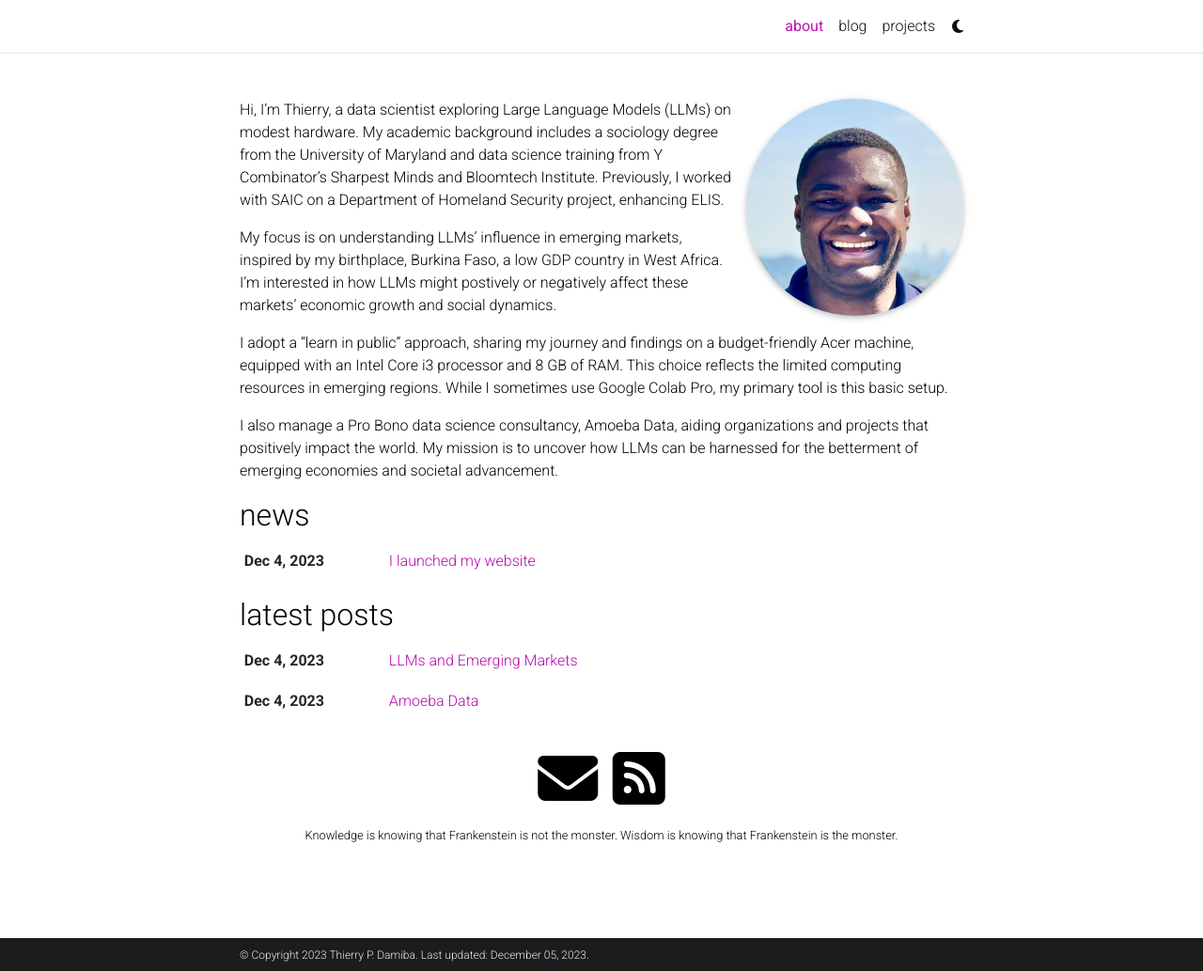
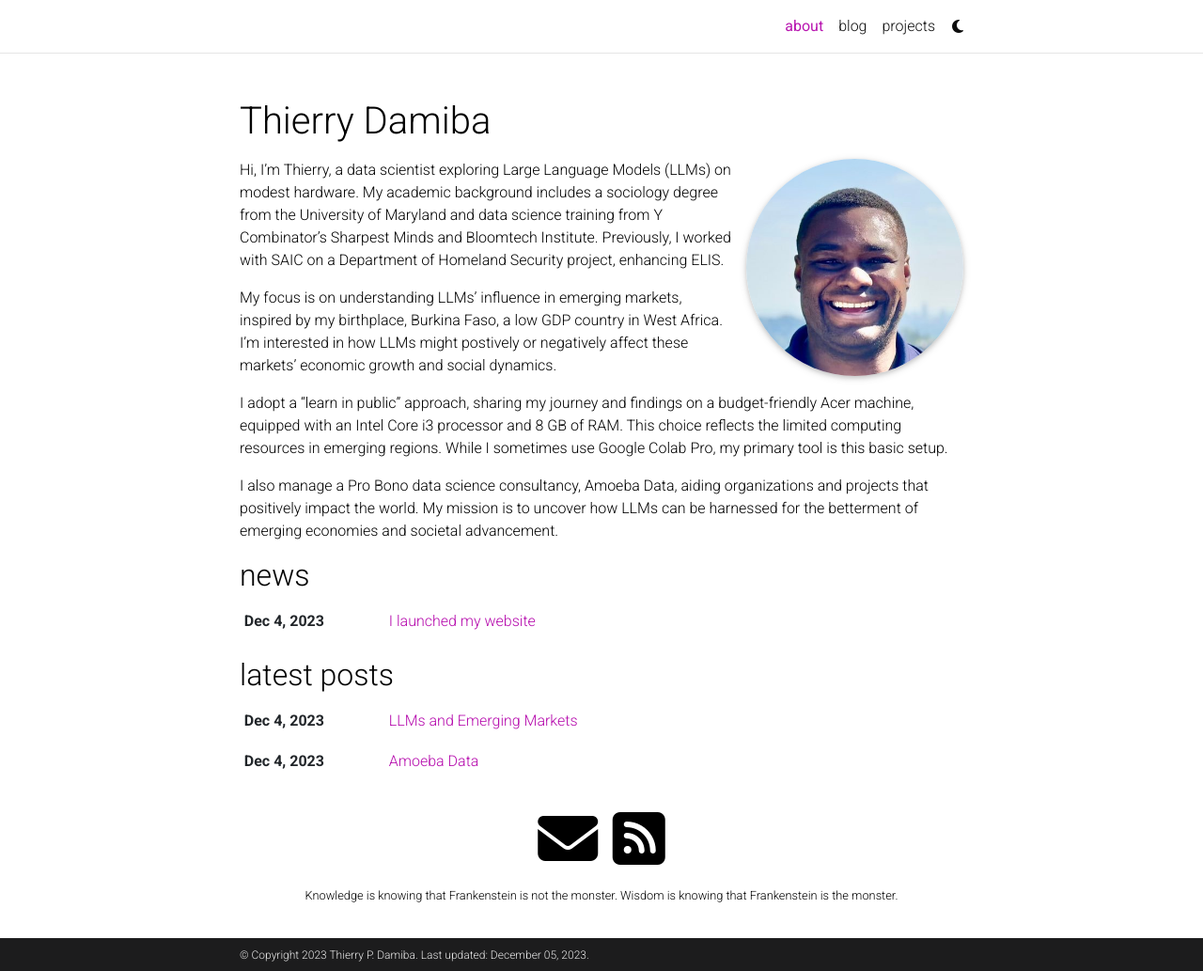
Before and after one commit to thierrydamiba/thierrydamiba.github.io, a Jekyll site: the page built from _pages/about.md, in a window 1280 px wide and 1033 px high. Shown: the whole window at 94% size. Built offline with Jekyll 4.4.1, drawn with Linux system fonts in a browser that asks for light colours; comment, search, counter and statistics services are not loaded; a style sheet for code colours, icons or effects is not loaded.

Commit message:
Update _config.yml

```diff
--- a/_config.yml
+++ b/_config.yml
@@ -2,7 +2,7 @@
 # Site settings
 # -----------------------------------------------------------------------------
 
-title: # the website title (if blank, full name will be used instead)
+title: Thierry Damiba # the website title (if blank, full name will be used instead)
 first_name: Thierry
 middle_name: P.
 last_name: Damiba
```
